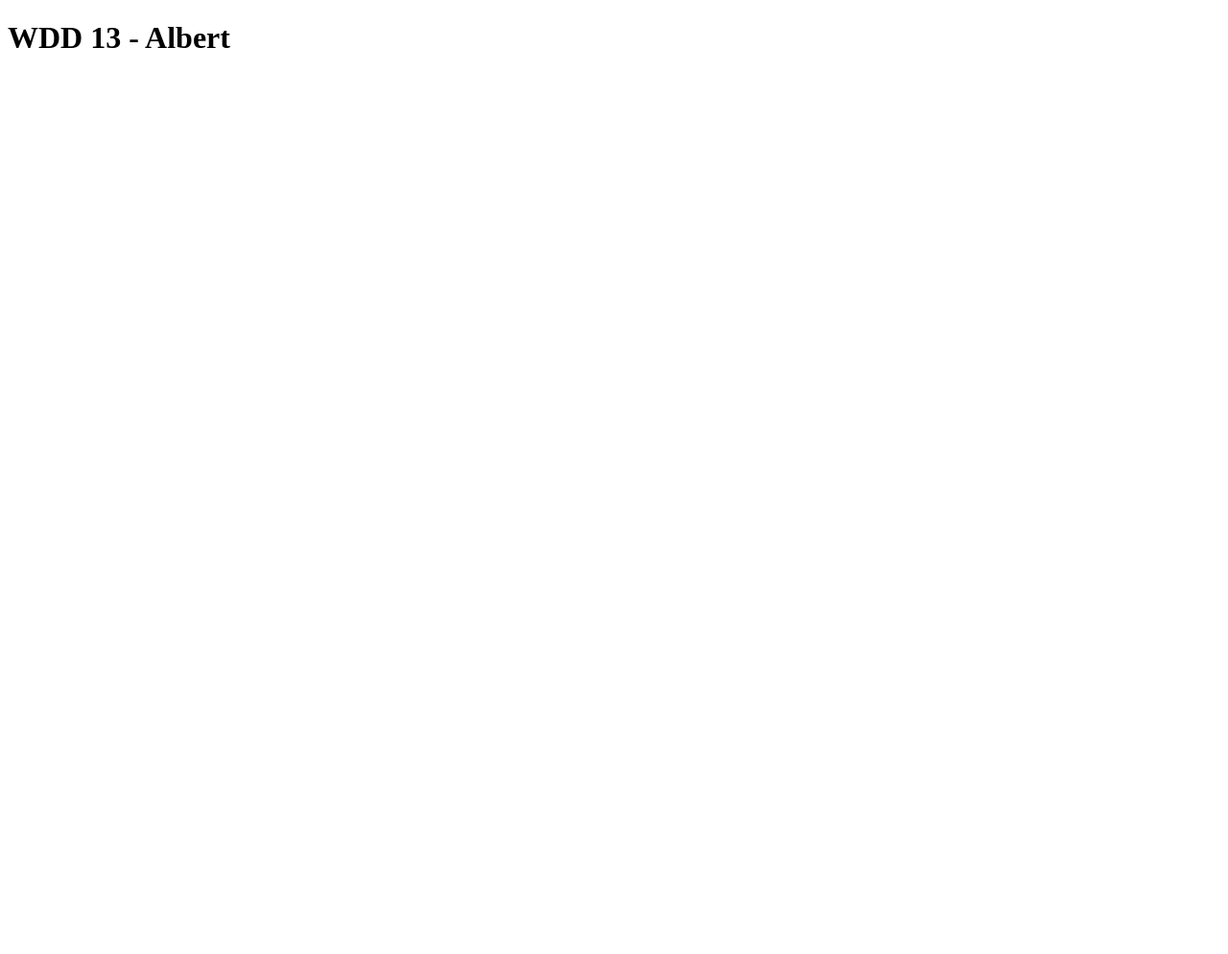
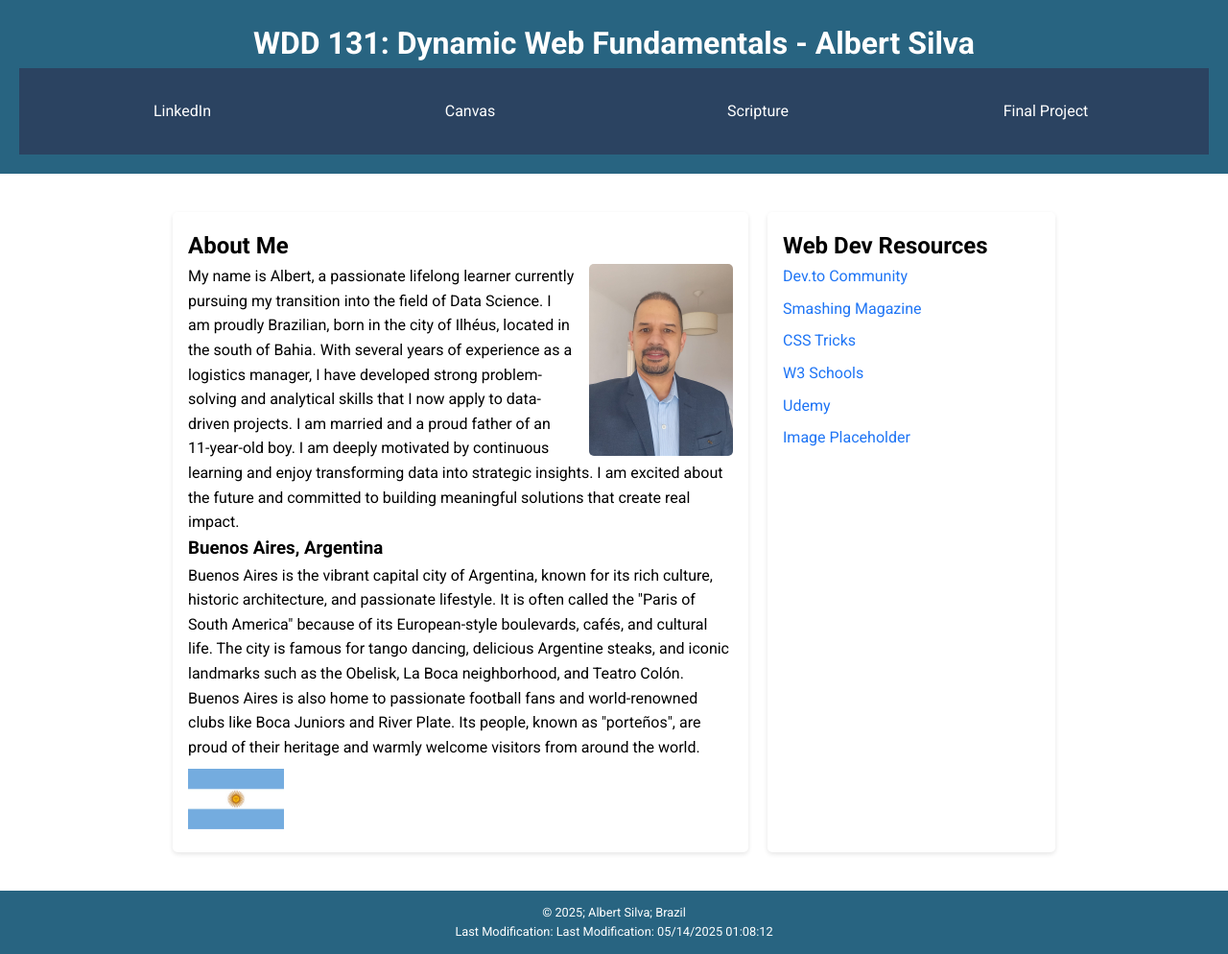
Before and after one commit to albertsilvawd/wdd131, a plain HTML site: page index.html in a window 1280 px wide. Shown: the whole page at 96% size. Before the commit the page ends 800 px from the top, so only its background shows below. Drawn offline with Linux system fonts and the light colour scheme.

Commit message:
Activity_one

```diff
--- a/index.html
+++ b/index.html
@@ -4,11 +4,85 @@
 <head>
     <meta charset="UTF-8">
     <meta name="viewport" content="width=device-width, initial-scale=1.0">
-    <title>WDD 131</title>
+    <title>WDD 131 – Dynamic Web Fundamentals - Albert Silva</title>
+    <meta name="description" content="WDD 131 – Dynamic Web Fundamentals - Albert Homepage">
+    <meta name="author" content="Albert Silva">
+
+    <!-- Google Fonts Roboto -->
+    <link rel="preconnect" href="https://fonts.googleapis.com">
+    <link rel="preconnect" href="https://fonts.gstatic.com" crossorigin>
+    <link
+        href="https://fonts.googleapis.com/css2?family=Roboto:ital,wght@0,100;0,300;0,400;0,500;0,700;0,900;1,100;1,300;1,400;1,500;1,700;1,900&display=swap"
+        rel="stylesheet">
+
+    <link rel="stylesheet" href="styles/base.css">
+    <script src="scripts/getdates.js" defer></script>
 </head>
 
 <body>
-    <h1>WDD 13 - Albert</h1>
+    <header>
+        <h1>WDD 131: Dynamic Web Fundamentals - Albert Silva</h1>
+        <nav>
+            <ul>
+                <li><a href="https://www.linkedin.com/in/albertvsilva/">LinkedIn</a></li>
+                <li><a href="https://byupw.instructure.com/">Canvas</a></li>
+                <li><a href="https://www.churchofjesuschrist.org/study/scriptures/nt/mark/9?lang=eng">Scripture</a></li>
+                <li><a href="#">Final Project</a></li>
+            </ul>
+        </nav>
+    </header>
+
+    <main>
+        <section class="about-me">
+            <h2>About Me</h2>
+            <img src="images/Alberts_picture.jpg" alt="Your Profile Picture" class="profile-image">
+            <p>My name is Albert, a passionate lifelong learner currently pursuing my transition into the field of Data
+                Science. I am
+                proudly Brazilian, born in the city of Ilhéus, located in the south of Bahia. With several years of
+                experience as a
+                logistics manager, I have developed strong problem-solving and analytical skills that I now apply to
+                data-driven
+                projects. I am married and a proud father of an 11-year-old boy. I am deeply motivated by continuous
+                learning and enjoy
+                transforming data into strategic insights. I am excited about the future and committed to
+                building meaningful solutions that create real impact.
+            </p>
+
+            <h3>Buenos Aires, Argentina</h3>
+            <p>Buenos Aires is the vibrant capital city of Argentina, known for its rich culture, historic architecture,
+                and passionate
+                lifestyle.
+                It is often called the "Paris of South America" because of its European-style boulevards, cafés, and
+                cultural life. The
+                city is famous for tango dancing, delicious Argentine steaks, and iconic landmarks such as the Obelisk,
+                La Boca
+                neighborhood, and Teatro Colón. Buenos Aires is also home to passionate football fans and world-renowned
+                clubs like Boca
+                Juniors and River Plate. Its people, known as "porteños", are proud of their heritage and warmly welcome
+                visitors from
+                around the world.
+
+            </p>
+            <p><img src="images/Flag_of_Argentina.jpg" alt="Flag of Argentina" class="location-flag"></p>
+        </section>
+
+        <section class="web-resources">
+            <h2>Web Dev Resources</h2>
+            <ul>
+                <li><a href="https://dev.to/">Dev.to Community</a></li>
+                <li><a href="https://www.smashingmagazine.com/">Smashing Magazine</a></li>
+                <li><a href="https://css-tricks.com/">CSS Tricks</a></li>
+                <li><a href="https://www.w3schools.com/">W3 Schools</a></li>
+                <li><a href="https://www.udemy.com/">Udemy</a></li>
+                <li><a href="#">Image Placeholder</a></li>
+            </ul>
+        </section>
+    </main>
+
+    <footer>
+        <p>&copy; 2025; Albert Silva; Brazil</p>
+        <p>Last Modification: <span id="lastModified"></span></p>
+    </footer>
 </body>
 
 </html>
--- /dev/null
+++ b/scripts/getdates.js
@@ -0,0 +1,12 @@
+// getdates.js
+
+const currentYear = new Date().getFullYear();
+const currentYearSpan = document.getElementById('currentyear');
+if (currentYearSpan) {
+    currentYearSpan.textContent = currentYear;
+}
+const lastModifiedDate = document.lastModified;
+const lastModifiedSpan = document.getElementById('lastModified');
+if (lastModifiedSpan) {
+    lastModifiedSpan.textContent = `Last Modification: ${lastModifiedDate}`;
+}
--- /dev/null
+++ b/styles/base.css
@@ -0,0 +1,117 @@
+/* Reset and Box Model */
+* {
+    margin: 0;
+    padding: 0;
+    box-sizing: border-box;
+}
+
+/* Main font */
+body {
+    font-family: 'Roboto', sans-serif;
+    font-weight: 400;
+    line-height: 1.6;
+}
+
+/* Headings with bold weight */
+h1 {
+    font-weight: 700;
+}
+
+/* Header styling */
+header {
+    background-color: #286481;
+    color: white;
+    padding: 20px;
+    text-align: center;
+}
+
+/* Navigation styling */
+nav {
+    background-color: #2b4361;
+    color: white;
+    padding: 20px;
+    text-align: center;
+    margin: 0 auto;
+}
+
+nav ul {
+    display: flex;
+    list-style-type: none;
+}
+
+nav ul li {
+    flex: 1 1 100%;
+}
+
+nav a {
+    color: white;
+    text-decoration: none;
+    padding: 0.75em 1.5em;
+    display: block;
+}
+
+nav a:hover {
+    background-color: #2b4361;
+}
+
+/* Main layout grid */
+main {
+    display: grid;
+    grid-template-columns: 2fr 1fr;
+    gap: 20px;
+    padding: 20px;
+    max-width: 960px;
+    margin: 20px auto;
+}
+
+/* Card styling for sections */
+.about-me,
+.web-resources {
+    background-color: white;
+    padding: 1em;
+    border-radius: 5px;
+    box-shadow: 0 2px 5px rgba(0, 0, 0, 0.1);
+}
+
+/* Web resources list */
+.web-resources ul {
+    list-style-type: none;
+    padding: 0;
+}
+
+.web-resources ul li {
+    margin-bottom: 0.5em;
+}
+
+.web-resources ul li a {
+    color: #1f75f5;
+    text-decoration: none;
+}
+
+.web-resources ul li a:hover {
+    text-decoration: underline;
+}
+
+/* Profile image styling */
+.profile-image {
+    max-width: 150px;
+    border-radius: 5px;
+    float: right;
+    margin-left: 15px;
+}
+
+/* Country flag styling */
+.location-flag {
+    max-width: 100px;
+    margin-top: 10px;
+}
+
+/* Footer styling */
+footer {
+    text-align: center;
+    padding: 1em;
+    background-color: #286481;
+    color: white;
+    font-size: 0.8em;
+    margin-top: auto;
+}
```
Also changed, not shown: images/Alberts_picture.jpg (added), images/Flag_of_Argentina.jpg (added).
